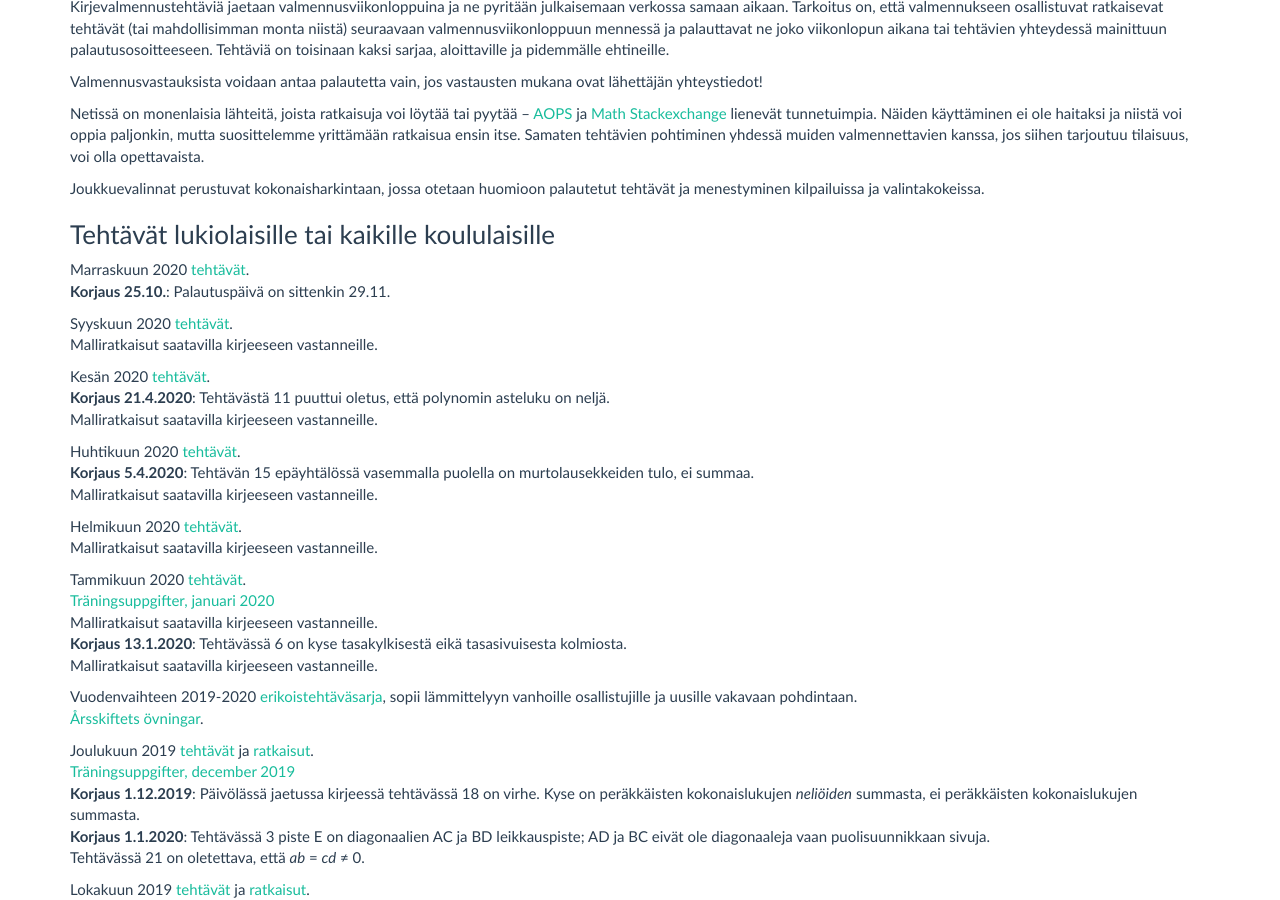
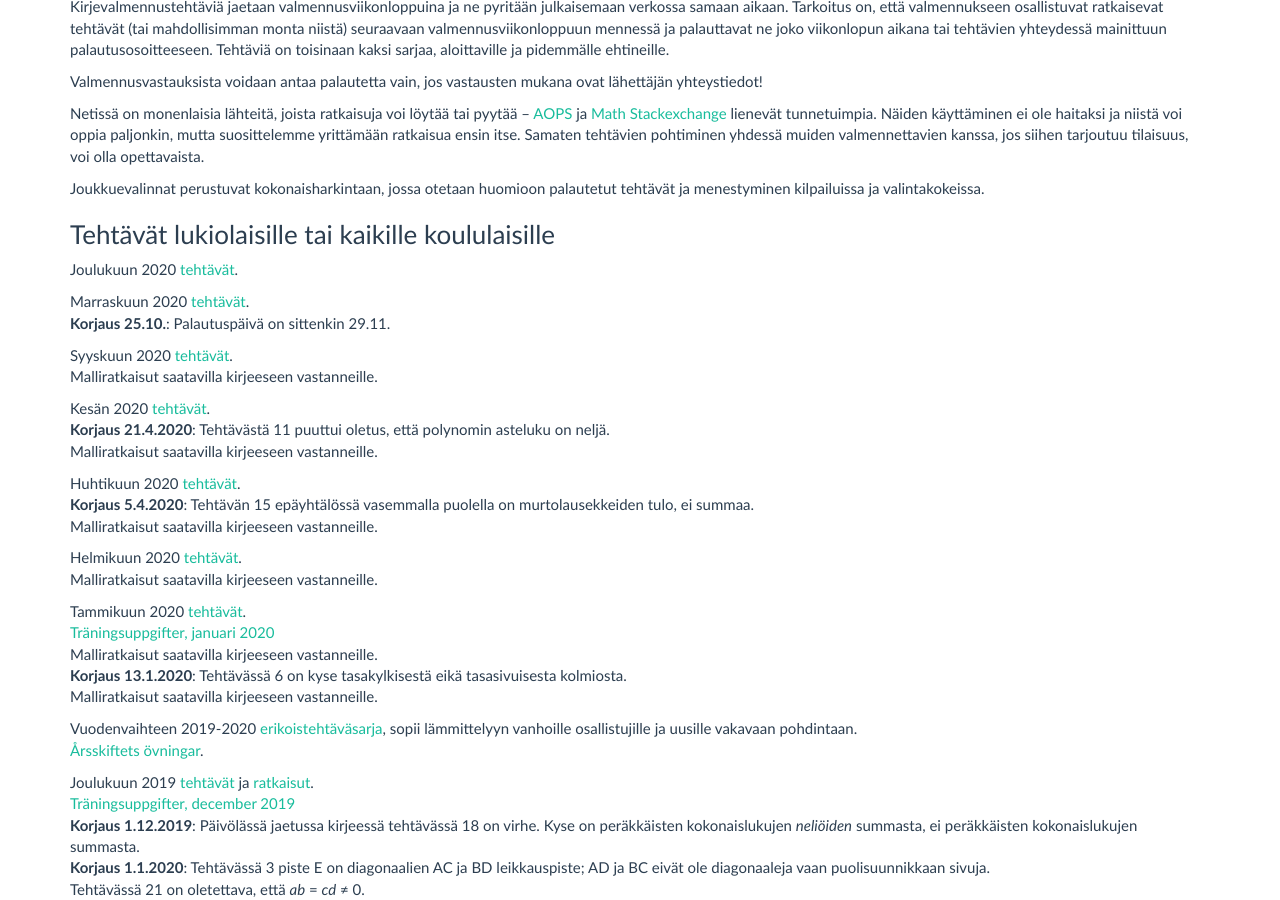
Before and after one commit to matematiikkakilpailut/matematiikkakilpailut.github.io, a Jekyll site: the page built from valmennus/index.md, in a window 1280 px wide and 900 px high, scrolled down 413 px. Built offline with Jekyll 4.4.1, drawn with Linux system fonts in a browser that asks for light colours.

Commit message:
Tehtäväkirje

```diff
--- a/valmennus/index.md
+++ b/valmennus/index.md
@@ -37,6 +37,9 @@ otetaan huomioon palautetut tehtävät ja menestyminen kilpailuissa ja
 valintakokeissa.
 
 ### Tehtävät lukiolaisille tai kaikille koululaisille
+
+
+Joulukuun 2020 [tehtävät](2020/kirje_2020_12.pdf).
 
 Marraskuun 2020 [tehtävät](2020/kirje_2020_10.pdf).<br>
 **Korjaus 25.10.**: Palautuspäivä on sittenkin 29.11.
```
